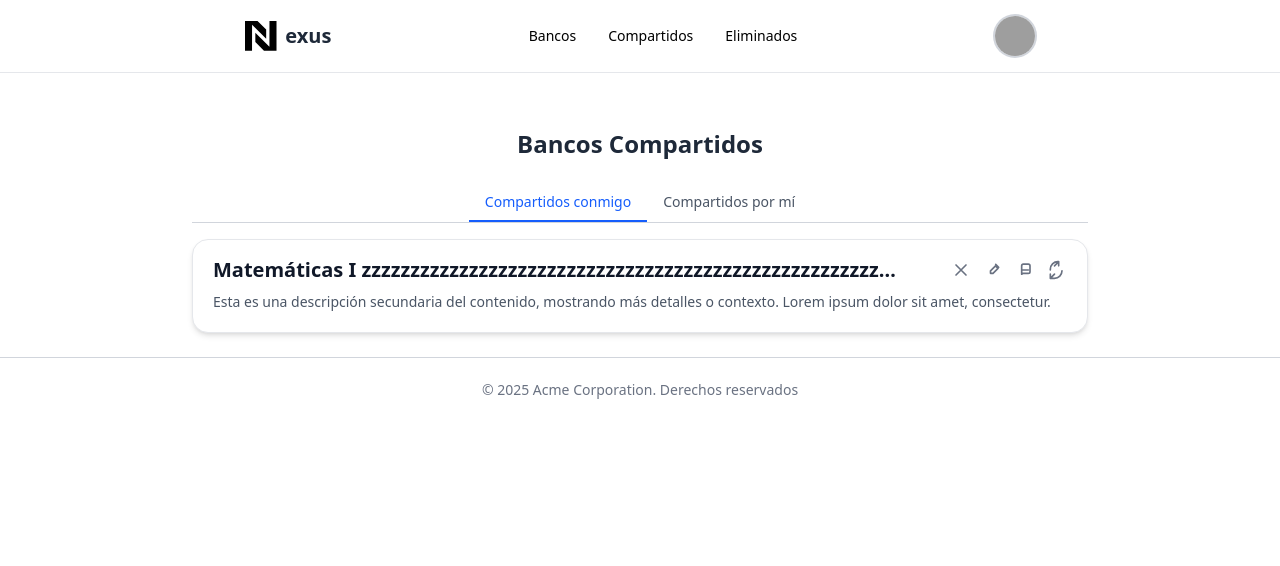
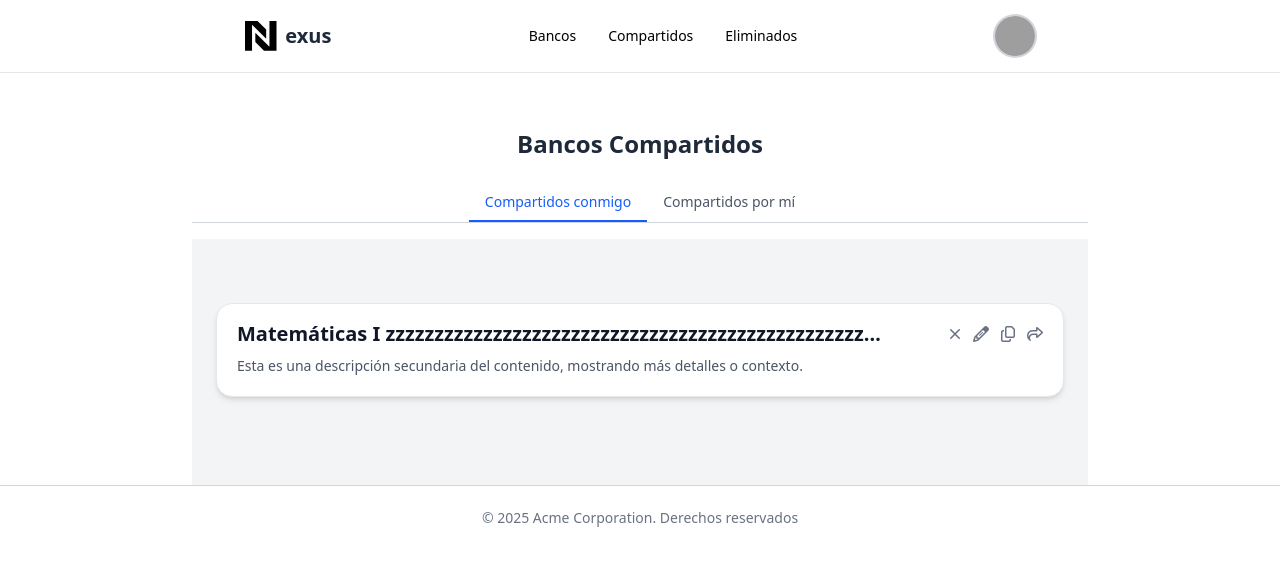
Before and after one commit to CarlosAdrian36/BancoReactivos, a Vue app: page /compartidos/compartido in a window 1280 px wide. Shown: the top 566 px of the page. Built offline with nearby package versions, Linux system fonts and the light colour scheme; grey boxes are pictures that could not be loaded.

Commit message:
Restructuracion y omicion del componente listcard

```diff
--- a/src/bancoReactivos/pages/BancoPage.vue
+++ b/src/bancoReactivos/pages/BancoPage.vue
@@ -1,5 +1,5 @@
 <script setup lang="ts">
-import BancoList from '@/Banco/components/BancoList.vue';
+import BancoCard from '@/Banco/components/BancoCard.vue';
 import { useRouter } from 'vue-router';
 // const route = useRoute();
 const router = useRouter();
@@ -36,7 +36,14 @@ function volverALaLista() {
   <RouterView v-slot="{ Component }">
     <transition name="fade" mode="out-in">
       <component :is="Component" v-if="$route.name === 'crear'" />
-      <BancoList v-else />
+      <section v-else class="py-10 bg-gray-100">
+        <div
+          class="mx-auto grid max-w-6xl grid-cols-1 gap-6 p-6 sm:grid-cols-1 md:grid-cols-1 lg:grid-cols-1"
+        >
+          <!--Bancos-->
+          <BancoCard />
+        </div>
+      </section>
     </transition>
   </RouterView>
 </template>
--- a/src/bancoReactivos/pages/EliminadosPage.vue
+++ b/src/bancoReactivos/pages/EliminadosPage.vue
@@ -1,10 +1,18 @@
 <script setup lang="ts">
-import BancoList from '@/Banco/components/BancoList.vue';
+import BancoCard from '@/Banco/components/BancoCard.vue';
 </script>
 
 <template>
   <div class="pt-32 max-w-4xl mx-auto">
     <h1 class="text-2xl font-bold text-center text-gray-800 mb-6">Lista de Bancos Eliminados</h1>
   </div>
-  <BancoList />
+
+  <section class="py-10 bg-gray-100">
+    <div
+      class="mx-auto grid max-w-6xl grid-cols-1 gap-6 p-6 sm:grid-cols-1 md:grid-cols-1 lg:grid-cols-1"
+    >
+      <!--Bancos-->
+      <BancoCard />
+    </div>
+  </section>
 </template>
--- a/src/bancoReactivos/views/ViewCompartir/BancosCompartidos.vue
+++ b/src/bancoReactivos/views/ViewCompartir/BancosCompartidos.vue
@@ -1,96 +1,14 @@
-<script setup lang="ts"></script>
+<script setup lang="ts">
+import BancoCard from '@/Banco/components/BancoCard.vue';
+</script>
 
 <template>
-  <div class="w-full max-w-4xl mx-auto mb-6">
+  <section class="py-10 bg-gray-100">
     <div
-      class="bg-white rounded-2xl shadow-md border border-gray-200 overflow-hidden hover:shadow-lg transition-all duration-300"
+      class="mx-auto grid max-w-6xl grid-cols-1 gap-6 p-6 sm:grid-cols-1 md:grid-cols-1 lg:grid-cols-1"
     >
-      <!-- Barra superior con botones -->
-      <div class="flex justify-between items-center px-5 pt-4">
-        <h2 class="text-xl font-semibold text-gray-900 truncate max-w-[80%]">
-          Matemáticas I
-          zzzzzzzzzzzzzzzzzzzzzzzzzzzzzzzzzzzzzzzzzzzzzzzzzzzzzzzzzzzzzzzzzzzzzzzzzzzzzzzzzzzzzzzzzzzzzzzzzzzzzzzzzzzzzzzzzzzzzzzzzzzzzzzzzzzzzzzzzzzzzzzzzzzzzzzzzzzzz
-        </h2>
-
-        <div class="flex gap-3">
-          <!-- Usa tus propios íconos SVG si gustas -->
-          <button class="text-gray-500 hover:text-red-600 transition" title="Eliminar">
-            <svg
-              xmlns="http://www.w3.org/2000/svg"
-              class="w-5 h-5"
-              fill="none"
-              viewBox="0 0 24 24"
-              stroke="currentColor"
-            >
-              <path
-                stroke-linecap="round"
-                stroke-linejoin="round"
-                stroke-width="2"
-                d="M6 18L18 6M6 6l12 12"
-              />
-            </svg>
-          </button>
-
-          <button class="text-gray-500 hover:text-yellow-600 transition" title="Editar">
-            <svg
-              xmlns="http://www.w3.org/2000/svg"
-              class="w-5 h-5"
-              fill="none"
-              viewBox="0 0 24 24"
-              stroke="currentColor"
-            >
-              <path
-                stroke-linecap="round"
-                stroke-linejoin="round"
-                stroke-width="2"
-                d="M15.232 5.232l3.536 3.536M9 13l6-6 3 3-6 6H9v-3z"
-              />
-            </svg>
-          </button>
-
-          <button class="text-gray-500 hover:text-blue-600 transition" title="Copiar">
-            <svg
-              xmlns="http://www.w3.org/2000/svg"
-              class="w-5 h-5"
-              fill="none"
-              viewBox="0 0 24 24"
-              stroke="currentColor"
-            >
-              <path
-                stroke-linecap="round"
-                stroke-linejoin="round"
-                stroke-width="2"
-                d="M8 16h8M8 12h8m-6 4h6a2 2 0 002-2V7a2 2 0 00-2-2h-6a2 2 0 00-2 2v10z"
-              />
-            </svg>
-          </button>
-
-          <button class="text-gray-500 hover:text-green-600 transition" title="Compartir">
-            <svg
-              xmlns="http://www.w3.org/2000/svg"
-              class="w-5 h-5"
-              fill="none"
-              viewBox="0 0 24 24"
-              stroke="currentColor"
-            >
-              <path
-                stroke-linecap="round"
-                stroke-linejoin="round"
-                stroke-width="2"
-                d="M4 12v-1a9 9 0 019-9h1m0 0v5m0-5l-5 5m9 6a9 9 0 01-9 9H4m0 0v-5m0 5l5-5"
-              />
-            </svg>
-          </button>
-        </div>
-      </div>
-
-      <!-- Contenido -->
-      <div class="px-5 pb-5 pt-2">
-        <p class="text-sm text-gray-600">
-          Esta es una descripción secundaria del contenido, mostrando más detalles o contexto. Lorem
-          ipsum dolor sit amet, consectetur.
-        </p>
-      </div>
+      <!--Bancos-->
+      <BancoCard />
     </div>
-  </div>
+  </section>
 </template>
--- a/src/bancoReactivos/views/ViewCompartir/BancosPorMi.vue
+++ b/src/bancoReactivos/views/ViewCompartir/BancosPorMi.vue
@@ -1,3 +1,14 @@
+<script setup lang="ts">
+import BancoCard from '@/Banco/components/BancoCard.vue';
+</script>
+
 <template>
-  <div>Este es el Por Mi</div>
+  <section class="py-10 bg-gray-100">
+    <div
+      class="mx-auto grid max-w-6xl grid-cols-1 gap-6 p-6 sm:grid-cols-1 md:grid-cols-1 lg:grid-cols-1"
+    >
+      <!--Bancos-->
+      <BancoCard />
+    </div>
+  </section>
 </template>
--- a/src/router/index.ts
+++ b/src/router/index.ts
@@ -19,7 +19,7 @@ const router = createRouter({
             {
               path: 'crear',
               name: 'crear',
-              component: () => import('@/Banco/components/componentscards/CrearBanco.vue'),
+              component: () => import('@/bancoReactivos/views/Crear/CrearBanco.vue'),
             },
           ],
         },
```
Also changed, not shown: src/Banco/components/EliminarBanco.vue (renamed from src/Banco/components/componentscards/EliminarBanco.vue), src/bancoReactivos/views/Crear/CrearBanco.vue (renamed from src/Banco/components/componentscards/CrearBanco.vue), src/bancoReactivos/views/Detalles/DetalleBanco.vue (added).
